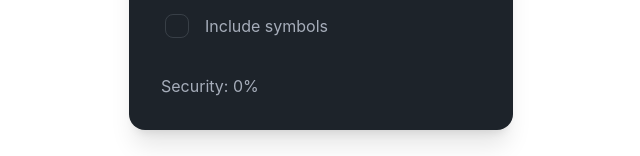
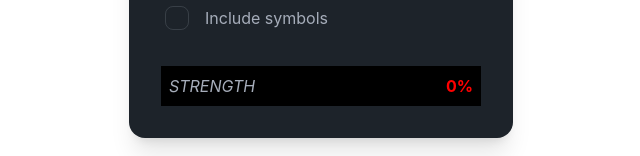
Before and after one commit to matedefalco/password-generator, a React (Vite) app: page / in a window 1280 px wide. Shown: the part 486-642 px from the top of the page, without its empty margins (319-959 px from the left). Built offline with nearby package versions, Linux system fonts and the light colour scheme.

Commit message:
Security styles

```diff
--- a/src/components/PasswordGenerator.tsx
+++ b/src/components/PasswordGenerator.tsx
@@ -93,6 +93,15 @@ const PasswordGenerator: React.FC<PasswordGeneratorProps> = ({
 		(key) => key !== "characterLength" && key !== "_password"
 	) as Array<keyof Password["variables"]>
 
+	// Calculate interpolated color based on security percentage
+	const getColorForSecurity = () => {
+		const securityPercentage = getSecurityPercentage()
+		const minHue = 0 // Red
+		const maxHue = 120 // Green
+		const hue = minHue + (maxHue - minHue) * (securityPercentage / 100)
+		return `hsl(${hue}, 100%, 50%)`
+	}
+
 	return (
 		<div data-theme="dark" className="card w-96 bg-base-100 shadow-xl">
 			<div className="card-body gap-8">
@@ -128,8 +137,11 @@ const PasswordGenerator: React.FC<PasswordGeneratorProps> = ({
 					))}
 				</div>
 				{/* SECURITY COUNTER */}
-				<div className="flex flex-col gap-2">
-					<p>Security: {getSecurityPercentage()}%</p>
+				<div className="flex justify-between bg-black p-2">
+					<p className="w-80 italic">STRENGTH</p>
+					<p className={"font-bold"} style={{ color: getColorForSecurity() }}>
+						{getSecurityPercentage()}%
+					</p>
 				</div>
 			</div>
 		</div>
```
